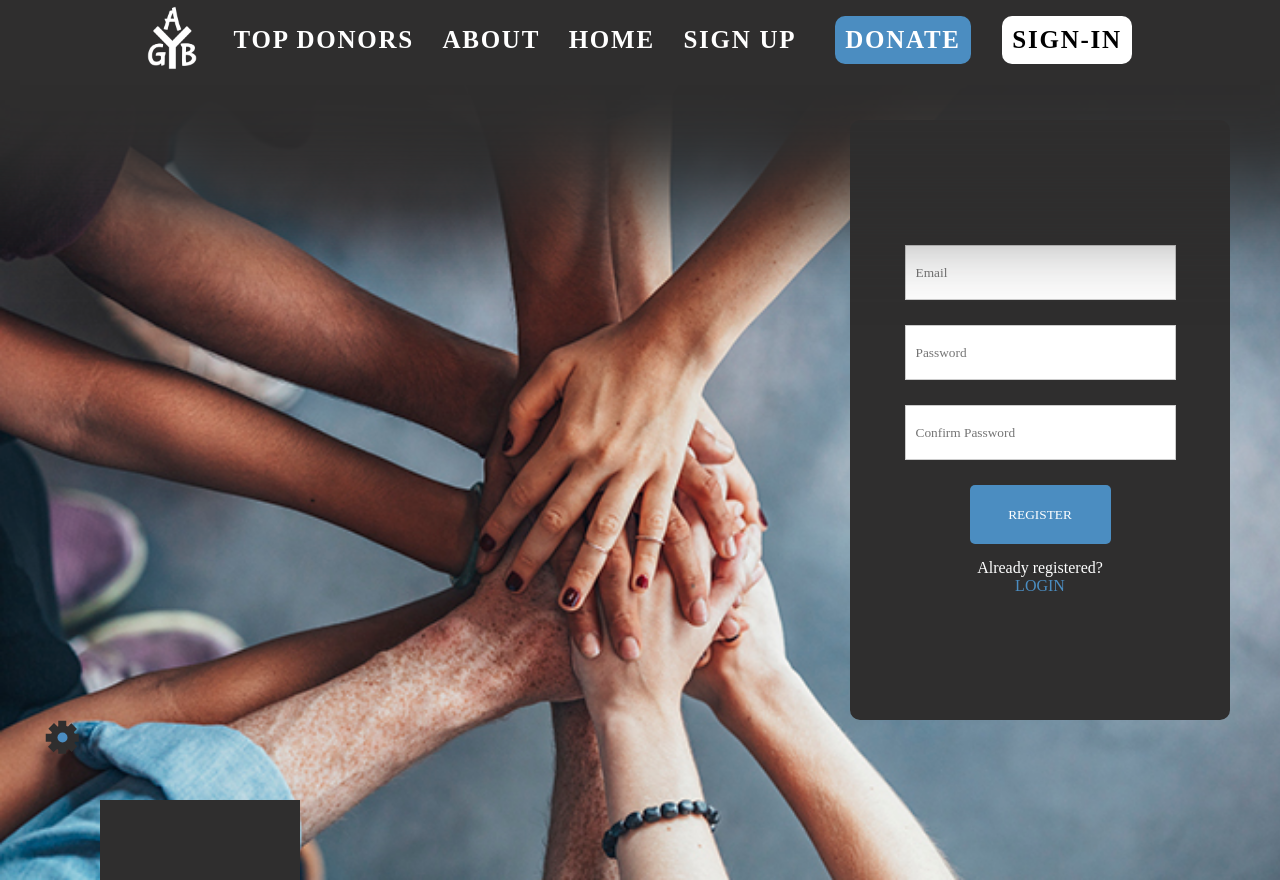
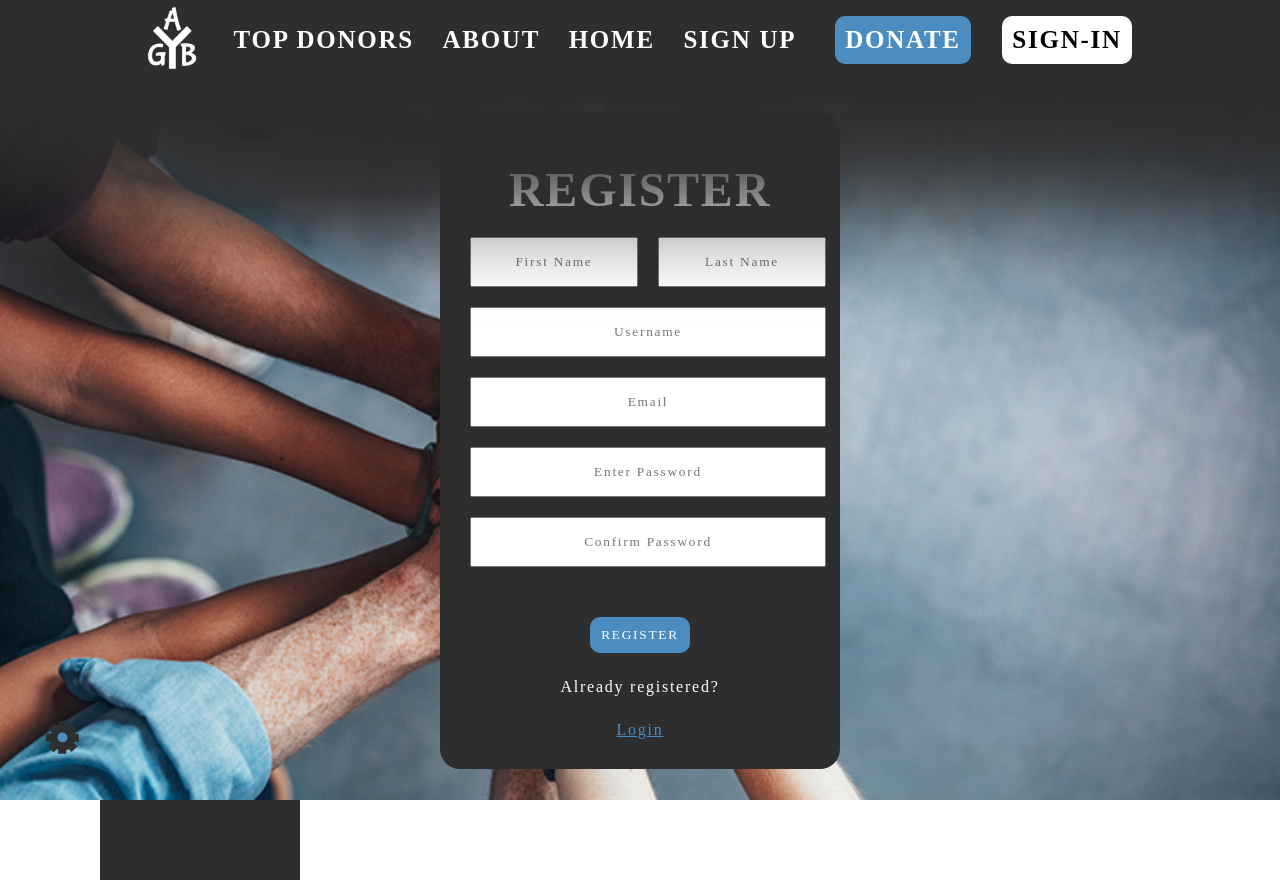
Before and after one commit to Sentinail/gab-express, a React (Create React App) app: page /register in a window 1280 px wide. After the commit the page ends 800 px from the top, so only its background shows below. Built offline with nearby package versions, Linux system fonts and the light colour scheme; a web font is replaced by a local one.

Commit message:
fixed register, login - Sentinail

```diff
--- a/src/Components/About/About.js
+++ b/src/Components/About/About.js
@@ -1,12 +1,57 @@
-import React from "react";
+import React, { useContext } from "react";
+import { Link } from "react-router-dom";
 import styled from "styled-components";
+import { stylesContext } from "../../ContextProviders/StylesProvider";
 
 const StyledDiv = styled.div`
-  background-image: url(${(props) => props.img});
+  background-color: ${props => {return `rgb(${props.backgroundColor[0]}, ${props.backgroundColor[1]}, ${props.backgroundColor[2]}, ${props.backgroundColor[3]})`}};
   background-repeat: no-repeat;
   background-size: cover;
   background-attachment: fixed;
   min-height: 100vh;
+
+  & .column1 {
+    animation: fadeIn 0.5s ease-in-out;
+
+    @keyframes fadeIn {
+        from { opacity: 0; transform: translateY(-50px);}
+        to { opacity: 1; transform: translateY(0px);}
+    }
+  }
+
+  & .about-section {
+    display: flex;
+    flex-direction: column;
+    justify-content: center;
+    align-items: center;
+    margin-top: 100px;
+
+    & #quote {
+      padding: 40px;
+      font-size: 48px;
+    }
+  }
+
+
+
+  & p {
+    color: white;
+    text-align: center;
+    font-size: 24px;
+    align-content: center;
+    font-family: 'Franklin Gothic Medium', 'Arial Narrow', Arial, sans-serif;
+    max-width: 800px;
+  }
+
+
+
+  & a {
+    font-family: 'Franklin Gothic Medium', 'Arial Narrow', Arial, sans-serif;
+    color: ${props => {return `rgb(${props.secondaryColor[0]}, ${props.secondaryColor[1]}, ${props.secondaryColor[2]}, ${props.secondaryColor[3]})`}};
+    padding: 40px;
+    font-size: 24px;
+  }
+
 
   & .column1 {
   }
@@ -32,25 +77,18 @@ const StyledDiv = styled.div`
     margin-left: 50px;
     margin-right: 50px;
   }
-
-  & p {
-    color: white;
-    text-align: center;
-    font-size: 24px;
-    align-content: center;
-    font-family: "Gill Sans", "Gill Sans MT", Calibri, "Trebuchet MS",
-      sans-serif;
-  }
 `;
 
 function About() {
+  const styles = useContext(stylesContext)
+
   return (
-    <StyledDiv img={require("../../Assets/Images/Giving.jpg")}>
+    <StyledDiv img={require("../../Assets/Images/Giving.jpg")} backgroundColor={styles.primaryColor} secondaryColor={styles.secondaryColor}>
       <div className="column1">
         <div className="vision">VISION</div>
-        <p>
-          <div class="about-section">
-            <p>
+        <div>
+          <div className="about-section">
+            <p id="quote">
               "Creating a hunger-free world where no one goes to bed hungry."
             </p>
             <p>
@@ -60,38 +98,45 @@ function About() {
             </p>
             <ul>
               <li>
+                <p>
                   We are a team of passionate developers, designers, and marketers
                   who are dedicated to creating beautiful and user-friendly
                   websites. We believe that every website should be a reflection
                   of its owner's brand, and we take pride in creating websites
                   that are both functional and visually appealing.
+                </p>
               </li>
               <li>
+                <p>
                   We started our company in 2015 with the goal of helping
                   businesses of all sizes achieve their online goals. Since then,
                   we have helped hundreds of businesses create websites that have
                   helped them grow their businesses and reach their target
                   audiences.
+                </p>
               </li>
               <li>
+                <p>
                   We are committed to providing our clients with the best possible
                   service. We offer a free consultation to help you determine your
                   needs, and we work closely with you throughout the entire
                   development process. We are also available to provide ongoing
                   support after your website is launched.
+                </p>
               </li>
               <li>
+                <p>
                   We believe that a great website is more than just a collection
                   of pages. It is a powerful tool that can help you achieve your
                   business goals. If you are looking for a team of experienced and
                   dedicated developers to help you create a website that will help
                   you succeed, then we encourage you to contact us today.
+                </p>
               </li>
             </ul>
-
-            <a href="https://www.yourcompany.com/contact">Contact Us</a>
+            <Link href="https://www.yourcompany.com/contact">Contact Us</Link>
           </div>
-        </p>
+        </div>
       </div>
     </StyledDiv>
   );
--- a/src/Components/Login/Login.js
+++ b/src/Components/Login/Login.js
@@ -1,72 +1,128 @@
 import React from 'react'
+import styled from 'styled-components'
 import { Link } from 'react-router-dom'
-import styled from 'styled-components'
 
-const StyledDiv = styled.div`
-    background-image: url(${props => props.img});
-    background-repeat: no-repeat;
+const LoginContainer = styled.div`
+    width: 100%;
+    height: calc(100vh - 80px);
+    display: flex;
+    flex-direction: row-reverse;
+    align-items: center;
+    padding: 50px;
+    justify-content: center;
+
+    background-image: url(${require("../../Assets/Images/Sign-in_Bg_2.jpg")});
     background-size: cover;
-    background-attachment: fixed;
-    min-height: 100vh;
+`
 
-    & .login-form {
-        width: 380px;
-        height: 500px;
+const LoginFormStyle = styled.div`
+    min-height: 300px;
+    width: 400px;
     background-color: #2F2E2E;
-        text-align: center;
+    border-radius: 20px;
+    padding: 30px;
     display: flex;
     flex-direction: column;
-        justify-content: center;
     align-items: center;
-        gap: 15px;
-        float: right ;
-        position: absolute;
-        top: 52.5%;
-        transform: translateY(-50%);
-        right: 50px;
-        border-radius: 10px;
+
+    animation: fadeIn 0.5s ease-in-out;
+
+    @keyframes fadeIn {
+        from { opacity: 0; transform: translateY(-50px);}
+        to { opacity: 1; transform: translateY(0px);}
+    }
+
+    & * {
+        color: #FFFFFF;
+        letter-spacing: 1.75px;
     }
 
     & h1 {
-        margin-top: 0;
+        font-size: 3rem;
+        margin: 20px;
+
     }
 
+
+
+    & .form {
+        width: 100%;
+        display: grid;
+        grid-template-columns: repeat(2, 1fr);
+        gap: 20px;
+
         & input {
-        width: 75%;
-        padding: 10px;
-        margin-bottom: 10px;
-        border: 1px solid #ccc;
+            height: 50px;
+            text-align: center;
+            color: #2F2E2E;
         }
 
-    & .login-button {
-        background-color: #4B8DC1;
-        color:#ccc;
-        padding: 10px;
-        border: none;
-        cursor: pointer;
+        & #user-name, #email, #password, #confirm-password {
+            grid-column-start: 1;
+            grid-column-end: 3;
+        }
     }
 
-    a {
-        text-decoration: none;
+    & .login-container {
+        display: flex;
+        flex-direction: column;
+        align-items: center;
+        margin-top: 50px;
+
+        & p {
+            margin: 25px;
+        }
+
+        & a {
+            color: #4B8DC1;
+        }
     }
 `
 
+const Button = styled.button`
+    min-width: 100px;
 
-function Login () {
+    padding: 10px;
+    background-color: #4B8DC1;
+
+    border: none;
+    border-radius: 10px;
+
+    &:hover {
+        cursor: pointer;
+        scale: 1.1;
+    }
+`
+
+const LoginForm = () => {
   return (
-    <StyledDiv img={require("../../Assets/Images/Sign-in_Bg_2.jpg")}>
-        <div className="login-form">
-            <input type="email" placeholder="Email" required />
-            <input type="password" placeholder="Password" required />
-            <button type="login" className="login-button"><Link to={"/myaccount"}> LOGIN </Link></button>
-            <p>Not yet registered?
-                <br>
-                </br>
-            <Link to={"/register"}> Register </Link>
-            </p>
+    <form action="">
+        <LoginFormStyle>
+
+                <h1> LOGIN </h1>
+                <div className='form'>
+                    <input autoComplete='on' id='email' type="email" placeholder='Email'/>
+                    <input autoComplete='on' id='password' type="password" placeholder='Enter Password'/>
                 </div>
-    </StyledDiv>
+                <div className="login-container">
+                    <Button> LOGIN </Button>
+                    <p> Not yet registered? </p>
+                    <Link to="/register"> Register </Link>
+                </div>
+
+        </LoginFormStyle>
+    </form>
   )
 }
 
-export default Login;
+
+
+function Login() {
+  return (
+    <LoginContainer>
+        <LoginForm></LoginForm>
+    </LoginContainer>
+  )
+}
+
+export default Login
--- a/src/Components/Register/Register.js
+++ b/src/Components/Register/Register.js
@@ -1,92 +1,129 @@
-import React from 'react';
-import styled from 'styled-components';
-import { Link } from 'react-router-dom';
+import React from 'react'
+import styled from 'styled-components'
+import { Link } from 'react-router-dom'
 
-const StyledDiv = styled.div`
-    background-image: url(${props => props.img});
-    background-repeat: no-repeat;
+const RegisterContainer = styled.div`
+    width: 100%;
+    height: calc(100vh - 80px);
+    display: flex;
+    flex-direction: row-reverse;
+    align-items: center;
+    padding: 50px;
+    justify-content: center;
+
+    background-image: url(${require("../../Assets/Images/Sign-in_Bg_2.jpg")});
     background-size: cover;
-    background-attachment: fixed;
-    min-height: 100vh;
+`
 
-    & .register-form {
-        width: 380px;
-        height: 600px;
-        margin: 0 auto;
-        text-align: center;
-        float: right;
+const RegisterFormStyle = styled.div`
+    min-height: 500px;
+    width: 400px;
     background-color: #2F2E2E;
-        position: absolute;
-        top: 52.5%;
-        transform: translateY(-50%);
-        right: 50px;
-        border-radius: 10px;
-        align-items: center;
+    border-radius: 20px;
+    padding: 30px;
     display: flex;
     flex-direction: column;
-        justify-content: center;
+    align-items: center;
+
+    animation: fadeIn 0.5s ease-in-out;
+
+    @keyframes fadeIn {
+        from { opacity: 0; transform: translateY(-50px);}
+        to { opacity: 1; transform: translateY(0px);}
     }
 
-    & .form-items {
-        width: 271px;
-        height: 455px;
-        display: flex;
-        flex-direction: column;
-        justify-content: center;
-        align-items: center;
-        gap: 15px;
-        margin: 0 auto;
+    & * {
+        color: #FFFFFF;
+        letter-spacing: 1.75px;
     }
 
     & h1 {
-        margin-top: 0;
+        color: #FFFFFF;
+        font-size: 3rem;
+        margin: 20px;
     }
 
+
+    & .form {
+        width: 100%;
+        display: grid;
+        grid-template-columns: repeat(2, 1fr);
+        gap: 20px;
+
         & input {
-        width: 271px;
-        height: 55px;
-        padding: 10px;
-        margin-bottom: 10px;
-        border: 1px solid #ccc;
+            height: 50px;
+            text-align: center;
+            color: #2F2E2E;
         }
 
-    & .register-button {
-        width: 141px;
-        height: 59px;
-        background-color: #4B8DC1;
-        color: white;
-        border: none;
-        cursor: pointer;
-        border-radius: 5px;
+        & #user-name, #email, #password, #confirm-password {
+            grid-column-start: 1;
+            grid-column-end: 3;
+        }
     }
 
-    a {
-        text-decoration: none;
+    & .login-container {
+        display: flex;
+        flex-direction: column;
+        align-items: center;
+        margin-top: 50px;
+
+        & p {
+            margin: 25px;
+        }
+
+        & a {
             color: #4B8DC1;
         }
-
-    p {
-      color:white;
     }
 `
 
-function Register () {
+const Button = styled.button`
+    min-width: 100px;
+
+    padding: 10px;
+    background-color: #4B8DC1;
+
+    border: none;
+    border-radius: 10px;
+
+    &:hover {
+        cursor: pointer;
+        scale: 1.1;
+    }
+`
+
+const RegisterForm = () => {
   return (
-    <StyledDiv img={require("../../Assets/Images/Sign-in_Bg_2.jpg")}>
-        <div className="register-form">
-      <div className="form-items">
-        <input type="email" placeholder="Email" required />
-        <input type="password" placeholder="Password" required />
-        <input type="password" placeholder="Confirm Password" required />
-        <button type="submit" className="register-button">REGISTER</button>
-        <p>Already registered?
-        <br></br>
-        <Link to={"/login"}> LOGIN </Link>
-        </p>
+    <form action="">
+        <RegisterFormStyle>
+            <h1>REGISTER</h1>
+            <div className='form'>
+                <input autoComplete='on' id='first-name' type="text" placeholder='First Name' />
+                <input autoComplete='on' id='last-name' type="text" placeholder='Last Name' />
+                <input autoComplete='on' id='user-name' type="text" placeholder='Username'/>
+                <input autoComplete='on' id='email' type="email" placeholder='Email'/>
+                <input autoComplete='on' id='password' type="password" placeholder='Enter Password'/>
+                <input autoComplete='on' id='confirm-password' type="password" placeholder='Confirm Password'/>
             </div>
+            <div className="login-container">
+                <Button> REGISTER </Button>
+                <p> Already registered? </p>
+                <Link to="/login"> Login </Link>
             </div>
-    </StyledDiv>
+        </RegisterFormStyle>
+    </form>
   )
 }
 
-export default Register;
+
+
+function Register() {
+  return (
+    <RegisterContainer>
+        <RegisterForm></RegisterForm>
+    </RegisterContainer>
+  )
+}
+
+export default Register
--- a/src/index.js
+++ b/src/index.js
@@ -38,7 +38,7 @@ ReactDOM.createRoot(document.getElementById('root')).render(
           <Route path="/topdonors" element={<TopDonors />} />
           <Route path="/about" element={<About />} />
         </Route>
-        <Route path="/test" element={<StylesProvider><GlobalStyleForTest /><TopDonorCell></TopDonorCell></StylesProvider>} />
+        <Route path="/test" element={<StylesProvider><GlobalStyleForTest /><App /></StylesProvider>} />
       </Routes>
     </BrowserRouter>
 );
```
Also changed, not shown: src/Components/Register/RegisterStyles.js (deleted). Lines whose indentation alone changed are shown as unchanged.
